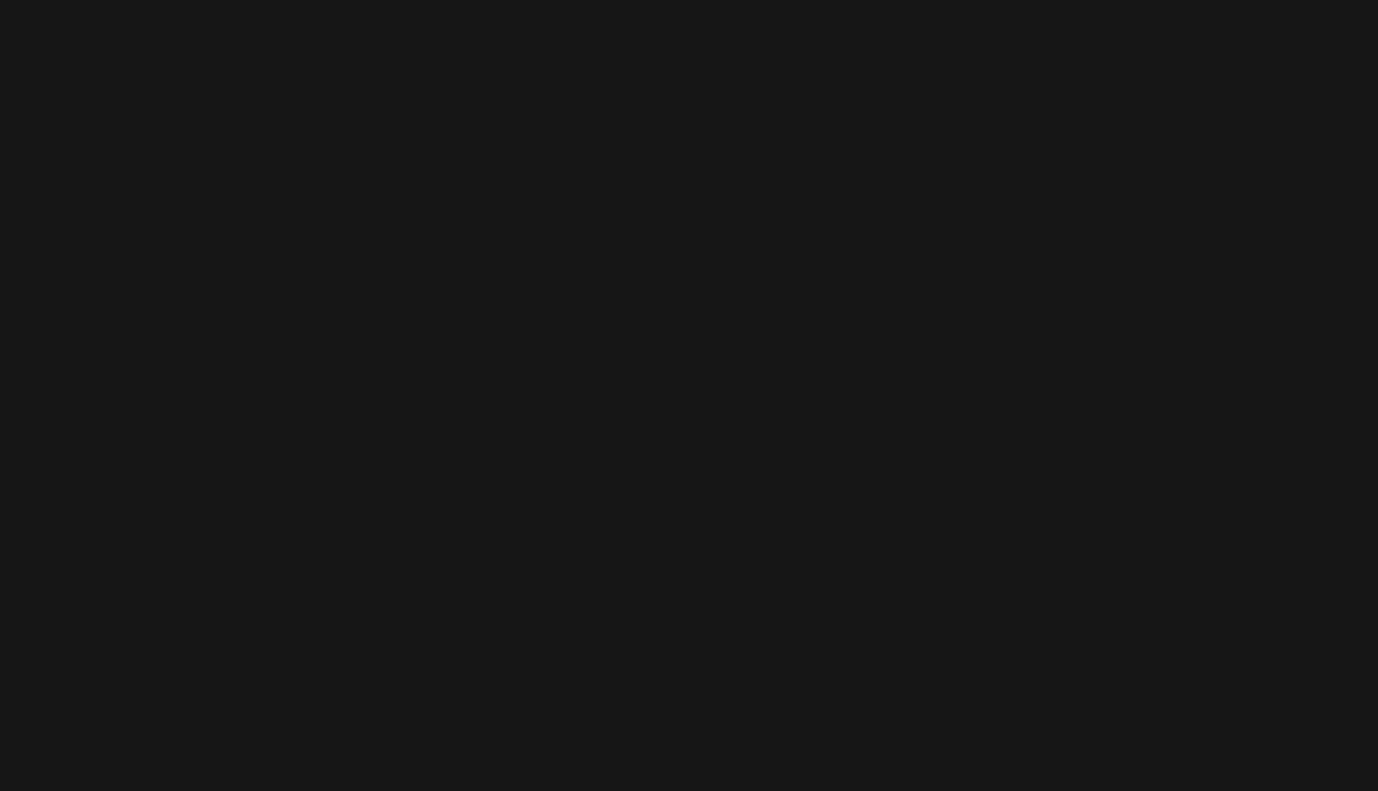
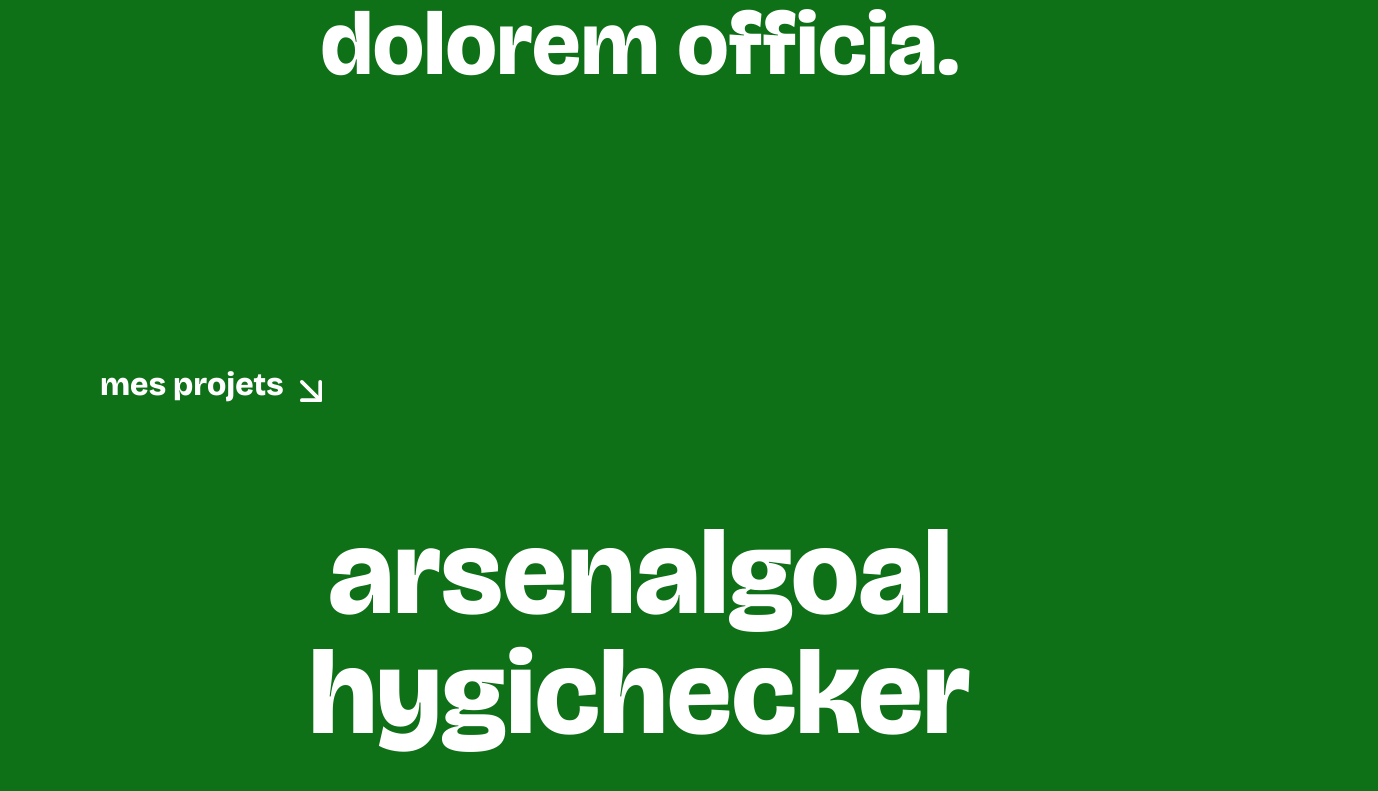
Before and after one commit to gwenael9/my-portfolio, a Next.js app: page / in a window 1280 px wide. Shown: the part 1579-2370 px from the top of the page, 1378 px wide, since content can reach past the window. Before the commit the page ends 904 px from the top, so only its background shows below. Built offline with nearby package versions, Linux system fonts and the light colour scheme.

Commit message:
before deploy

```diff
--- a/package.json
+++ b/package.json
@@ -25,6 +25,7 @@
     "@types/node": "^20",
     "@types/react": "^18",
     "@types/react-dom": "^18",
+    "@types/three": "^0.169.0",
     "eslint": "^8",
     "eslint-config-next": "14.2.8",
     "postcss": "^8",
--- a/src/components/Layout/Header.tsx
+++ b/src/components/Layout/Header.tsx
@@ -24,12 +24,12 @@ export default function Header() {
 
   const getBgColor = (item: string) => {
     if (item === router.pathname) {
-      return "bgVert"
+      return "bgVert";
     }
   }
 
   return (
-    <nav className="fixed flex justify-between overflow-hidden top-0 w-full left-0 pb-0 pt-[4rem] px-[10rem] text-white">
+    <nav className="fixed flex justify-between overflow-hidden top-0 w-full left-0 pb-0 pt-[4rem] px-[10rem]">
       <div>
         {/* ajouter un logo + personnel */}
         <Cat />
--- a/src/components/Layout/Layout.tsx
+++ b/src/components/Layout/Layout.tsx
@@ -24,7 +24,11 @@ export default function Layout({ children, title }: LayoutProps) {
         />
       </Head>
       <Header />
-      <main className="px-40 m-auto max-w-[144rem]">{children}</main>
+      <main
+        className="px-40 max-w-[144rem] m-auto"
+      >
+        {children}
+      </main>
     </>
   );
 }
--- a/src/pages/_app.tsx
+++ b/src/pages/_app.tsx
@@ -2,5 +2,9 @@ import "@/styles/globals.css";
 import type { AppProps } from "next/app";
 
 export default function App({ Component, pageProps }: AppProps) {
-  return <Component {...pageProps} />;
+  return (
+    <>
+      <Component {...pageProps} />
+    </>
+  );
 }
--- a/src/pages/index.tsx
+++ b/src/pages/index.tsx
@@ -1,15 +1,39 @@
 import Layout from "@/components/Layout/Layout";
+import { ArrowDownRight } from "lucide-react";
+import Link from "next/link";
 
 export default function Home() {
+  const projects = ["arsenalgoal", "hygichecker"];
 
   return (
     <Layout title="Accueil">
       <div className="py-[20rem]">
         <p className="name text-primary">Gwenaël Guého</p>
-        <h1 className="uppercase font-bold text-white">developpeur fullstack portfolio</h1>
-        <p></p>
+        <h1 className="uppercase font-bold">developpeur fullstack portfolio</h1>
       </div>
 
+      <div id="about" className="pt-32 pb-80">
+        <h2 className="mb-40 flex gap-2">
+          à propos <ArrowDownRight size={44} />
+        </h2>
+        <p className="text-center" style={{ fontSize: "9rem" }}>
+          Lorem ipsum dolor sit, amet consectetur adipisicing elit. Esse neque,
+          alias accusantium nihil quia accusamus dolorem officia.
+        </p>
+      </div>
+
+      <div id="projects" className="pt-32 pb-80">
+        <h2 className="mb-40 flex gap-2">
+          mes projets <ArrowDownRight size={44} />
+        </h2>
+        <ul className="text-center" style={{ fontSize: "12rem" }}>
+          {projects.map((project, index) => (
+            <li key={index}>
+              <Link href={`/${project}`}>{project}</Link>
+            </li>
+          ))}
+        </ul>
+      </div>
     </Layout>
   );
 }
--- a/src/styles/globals.css
+++ b/src/styles/globals.css
@@ -4,13 +4,19 @@
 
 html {
   font-size: 62.5%;
+  overflow-x: hidden;
 }
 
 body {
-  background: #161616;
+  background: #0e7017;
   color: #918f8f;
   font-family: Bricolage Grotesque, Arial;
   line-height: 1;
+  margin: 0;
+  padding: 0;
+  height: 100%;
+  overflow-y: auto;
+  color: white;
 }
 
 nav {
@@ -46,75 +52,16 @@ h1 {
   font-variation-settings: "wght" 800;
 }
 
+h2 {
+  font-size: 3.2rem;
+}
+
 .name {
   font-size: 5.4rem;
   letter-spacing: -.2rem;
   font-variation-settings: "wght" 800;
 }
 
-@layer base {
-  :root {
-    --background: 0 0% 100%;
-    --foreground: 0 0% 3.9%;
-    --card: 0 0% 100%;
-    --card-foreground: 0 0% 3.9%;
-    --popover: 0 0% 100%;
-    --popover-foreground: 0 0% 3.9%;
-    --primary: 0 0% 9%;
-    --primary-foreground: 0 0% 98%;
-    --secondary: 0 0% 96.1%;
-    --secondary-foreground: 0 0% 9%;
-    --muted: 0 0% 96.1%;
-    --muted-foreground: 0 0% 45.1%;
-    --accent: 0 0% 96.1%;
-    --accent-foreground: 0 0% 9%;
-    --destructive: 0 84.2% 60.2%;
-    --destructive-foreground: 0 0% 98%;
-    --border: 0 0% 89.8%;
-    --input: 0 0% 89.8%;
-    --ring: 0 0% 3.9%;
-    --chart-1: 12 76% 61%;
-    --chart-2: 173 58% 39%;
-    --chart-3: 197 37% 24%;
-    --chart-4: 43 74% 66%;
-    --chart-5: 27 87% 67%;
-    --radius: 0.5rem;
-  }
-  .dark {
-    --background: 0 0% 3.9%;
-    --foreground: 0 0% 98%;
-    --card: 0 0% 3.9%;
-    --card-foreground: 0 0% 98%;
-    --popover: 0 0% 3.9%;
-    --popover-foreground: 0 0% 98%;
-    --primary: 0 0% 98%;
-    --primary-foreground: 0 0% 9%;
-    --secondary: 0 0% 14.9%;
-    --secondary-foreground: 0 0% 98%;
-    --muted: 0 0% 14.9%;
-    --muted-foreground: 0 0% 63.9%;
-    --accent: 0 0% 14.9%;
-    --accent-foreground: 0 0% 98%;
-    --destructive: 0 62.8% 30.6%;
-    --destructive-foreground: 0 0% 98%;
-    --border: 0 0% 14.9%;
-    --input: 0 0% 14.9%;
-    --ring: 0 0% 83.1%;
-    --chart-1: 220 70% 50%;
-    --chart-2: 160 60% 45%;
-    --chart-3: 30 80% 55%;
-    --chart-4: 280 65% 60%;
-    --chart-5: 340 75% 55%;
-  }
+#about, #projects {
+  font-variation-settings: "wght" 800;
 }
-
-
-
-@layer base {
-  * {
-    @apply border-border;
-  }
-  body {
-    @apply bg-background text-foreground;
-  }
-}
```
Also changed, not shown: 1 other file (tests, documents, lock files or other folders).
